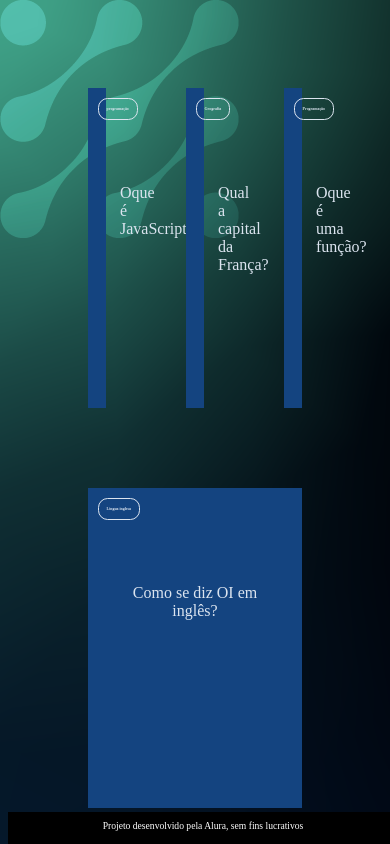
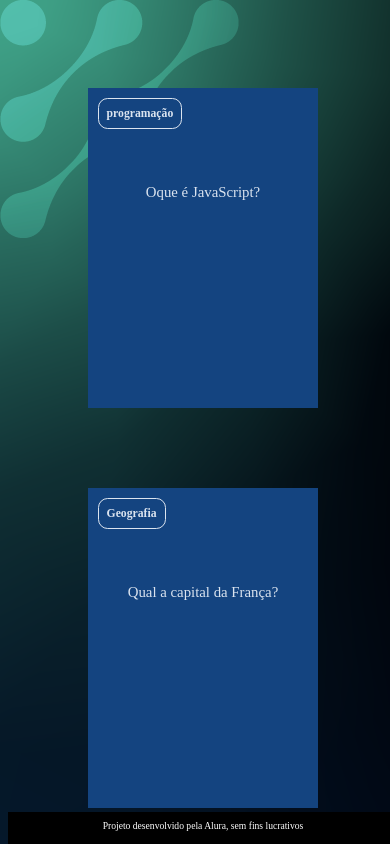
Before and after one commit to thiago25123/site-perguntas-respostas, a plain HTML site: page Nova pasta (2)/index.html in a window 390 px wide. Shown: the top 844 px of the page. Drawn offline with Linux system fonts and the light colour scheme.

Commit message:
Add files via upload

```diff
--- a/Nova pasta (2)/Assets/style.css
+++ b/Nova pasta (2)/Assets/style.css
@@ -48,6 +48,7 @@ body {
     margin-top: 1rem;
     padding: 2rem;
     margin-top: 4rem;
+    font-size: 1.4vw;
 }
 
 .cartao__conteudo__pergunta p {
@@ -70,10 +71,13 @@ body {
     position: absolute;
     height: 100%;
     width: 100%;
+    box-sizing: border-box;
 }
 
 .cartao__conteudo__resposta {
     transform: rotateY(180deg);
+    background-color: rgba(0, 244, 191, 0.2);
+    border: solid var(--card-back-color);
 }
 
 
@@ -91,3 +95,22 @@ footer p {
     font-size: 0.6rem;
     margin-top: 0.5rem;
 }
+
+@media (max-width: 560px) {
+
+    body {
+        background: url('img/bg-mobile.webp'), no-repeat cover;
+    }
+
+    .cartao {
+        flex: 1 0 calc(100% - 1rem)
+    }
+
+    .cartao__conteudo h3 {
+        font-size: 3vw;
+    }
+
+    .cartao__conteudo p {
+        font-size: 3.8vw;
+    }
+}
```
